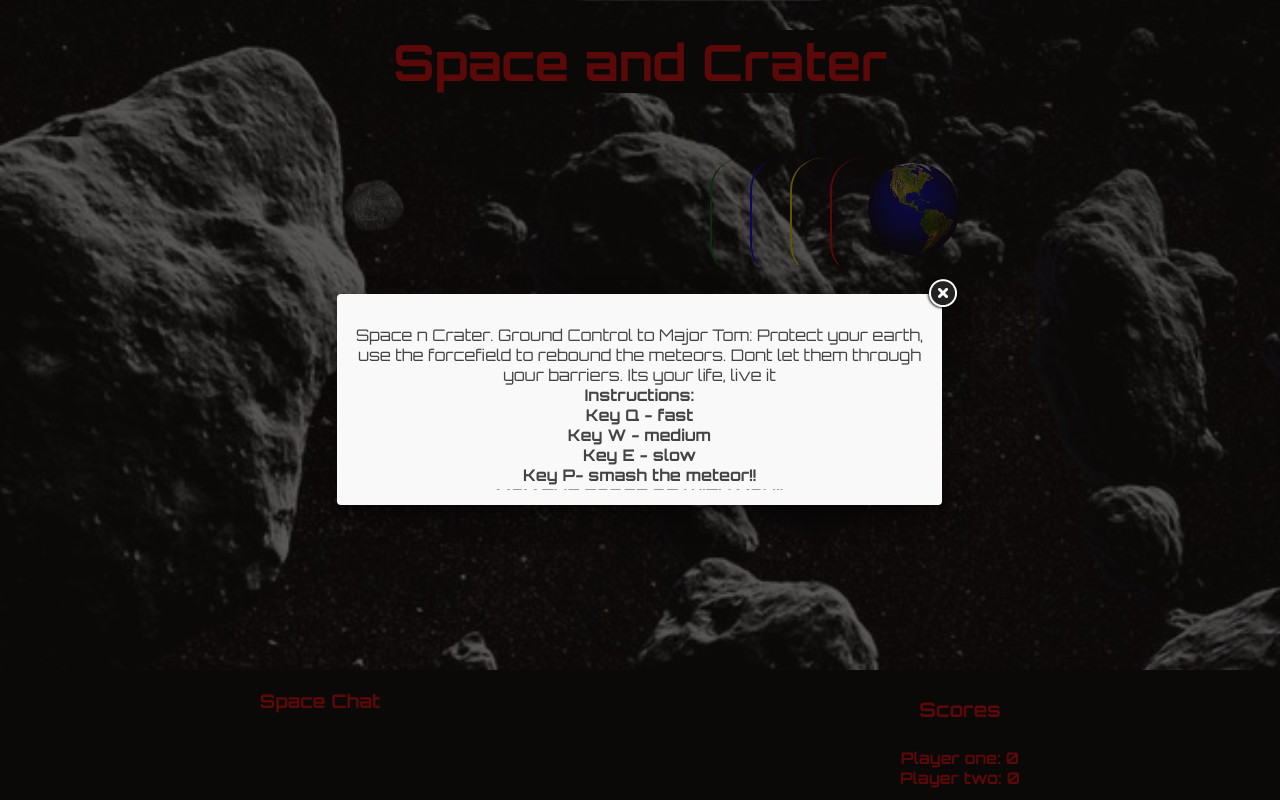
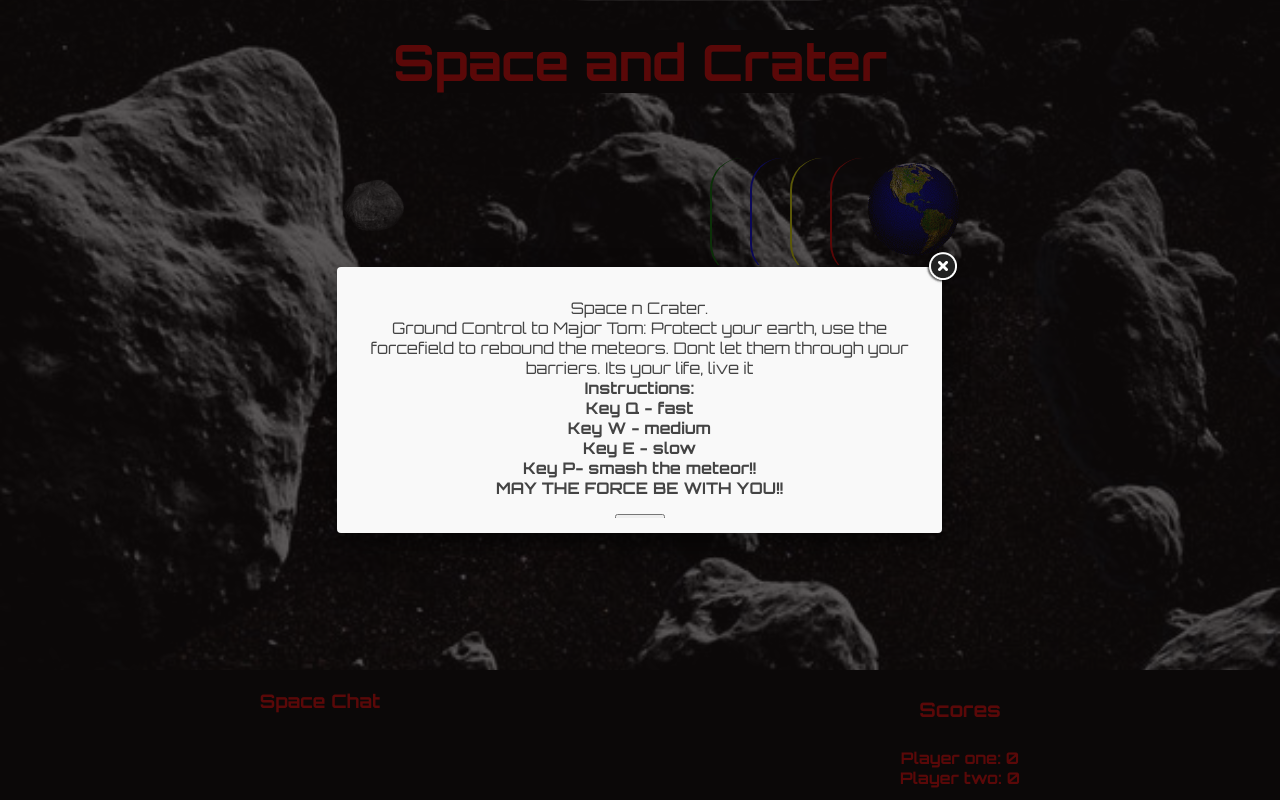
Before and after one commit to Crozza71/WDI20-PROJECT1, a PHP site: page / in a window 1280 px wide. Run offline with PHP 8.4, Linux system fonts and the light colour scheme.

Commit message:
css amended for welcome box

```diff
--- a/css/project.css
+++ b/css/project.css
@@ -143,7 +143,7 @@ h4 {
 
 .fancybox-welcome {
   width: 575px;
-  height: 165px;
+  height: 220px;
   border-radius:20px;
   color: solid black;
   padding:none;
--- a/project.html
+++ b/project.html
@@ -18,7 +18,7 @@
   <h1>Space and Crater</h1>
   <main>
     <div class="fancybox-welcome">
-      <p>Space n Crater.
+      <p>Space n Crater. <br>
       Ground Control to Major Tom:
       Protect your earth, use the forcefield to rebound the meteors. Dont let them through your barriers. Its your life, live it
       <b><br>Instructions:<br>
```
